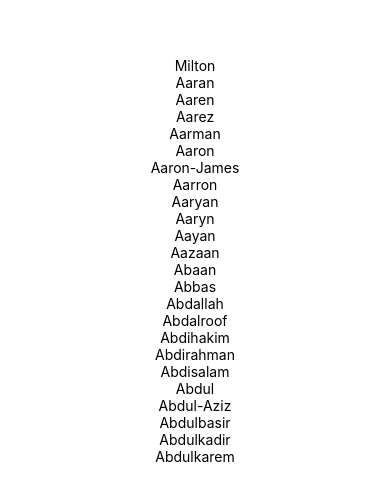
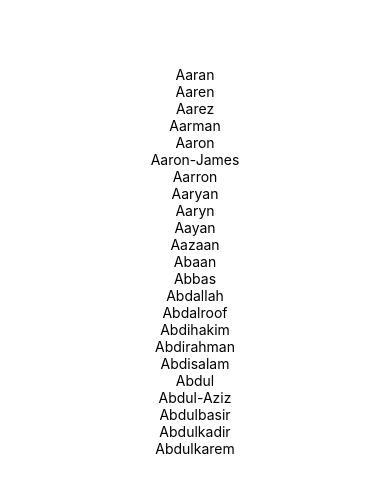
Before and after one commit to maverickmaster/PCMOB3-Project1, a React Native app: screen / in a window 390 px wide. Shown: the part 161-662 px from the top of the page. Built offline with nearby package versions, Linux system fonts and the light colour scheme.

Commit message:
Declarative way to show lots names

```diff
--- a/App.js
+++ b/App.js
@@ -2,7 +2,6 @@ import React from "react";
 import { StyleSheet, Text, View } from "react-native";
 
 const names = [
-  "Milton",
   "Aaran",
   "Aaren",
   "Aarez",
```
